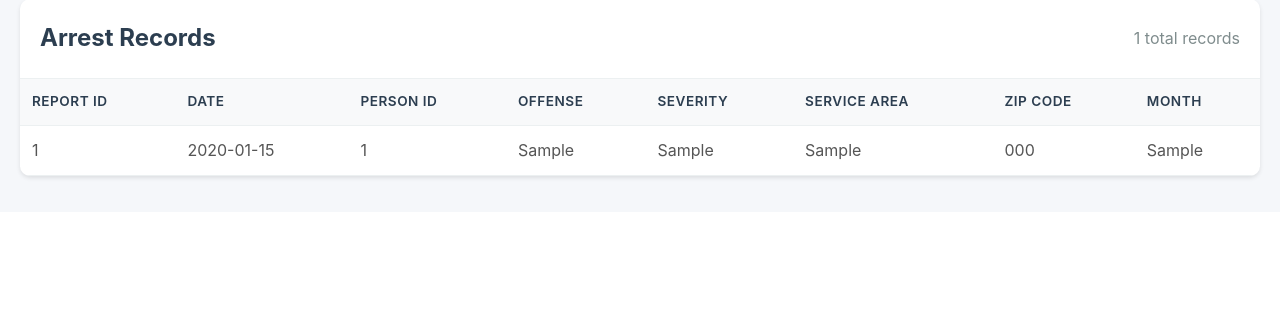
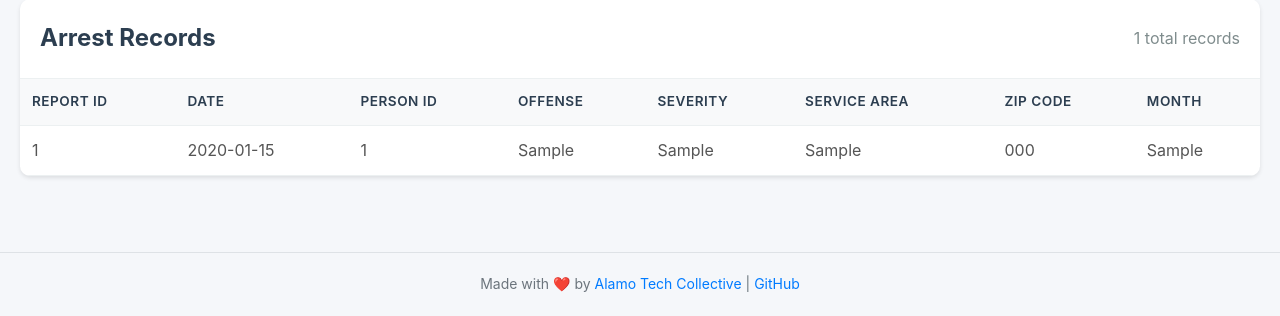
Before and after one commit to Alamo-Tech-Collective/SATX-Data, a Flask app: page /arrests in a window 1280 px wide. Shown: the part 596-912 px from the top of the page. Before the commit the page ends 777 px from the top, so only its background shows below. Run offline with Flask 3, Linux system fonts and the light colour scheme; tables that the repository leaves empty hold one stand-in row (values such as "Sample post").

Commit message:
Add github link to footer

```diff
--- a/templates/base.html
+++ b/templates/base.html
@@ -507,5 +507,11 @@
         })();
     </script>
     {% block scripts %}{% endblock %}
+
+    <!-- Footer -->
+    <footer style="text-align: center; padding: 20px; margin-top: 40px; border-top: 1px solid #dee2e6; color: #6c757d; font-size: 14px;">
+        Made with ❤️ by <a href="https://alamotechcollective.com" target="_blank" style="color: #007bff; text-decoration: none;">Alamo Tech Collective</a> |
+        <a href="https://github.com/Alamo-Tech-Collective/SATX-Data" target="_blank" style="color: #007bff; text-decoration: none;">GitHub</a>
+    </footer>
 </body>
 </html>
```
